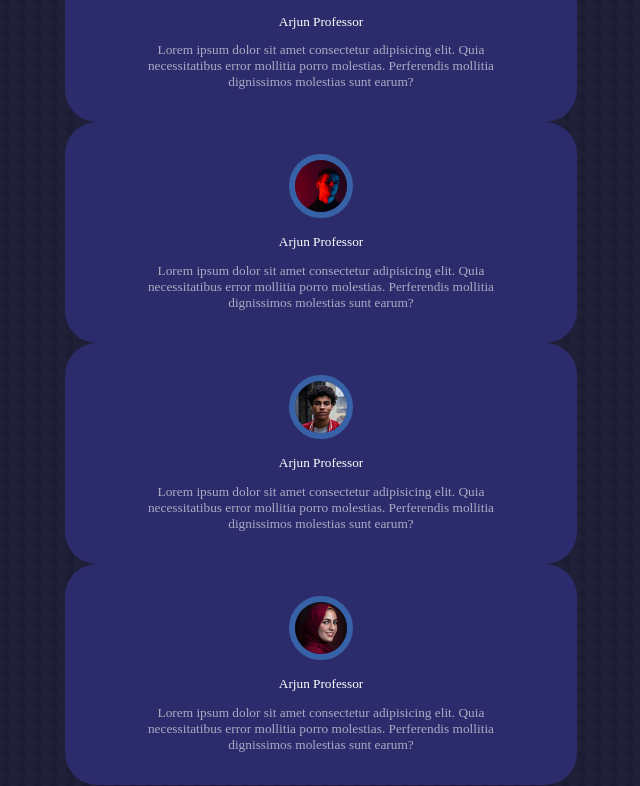
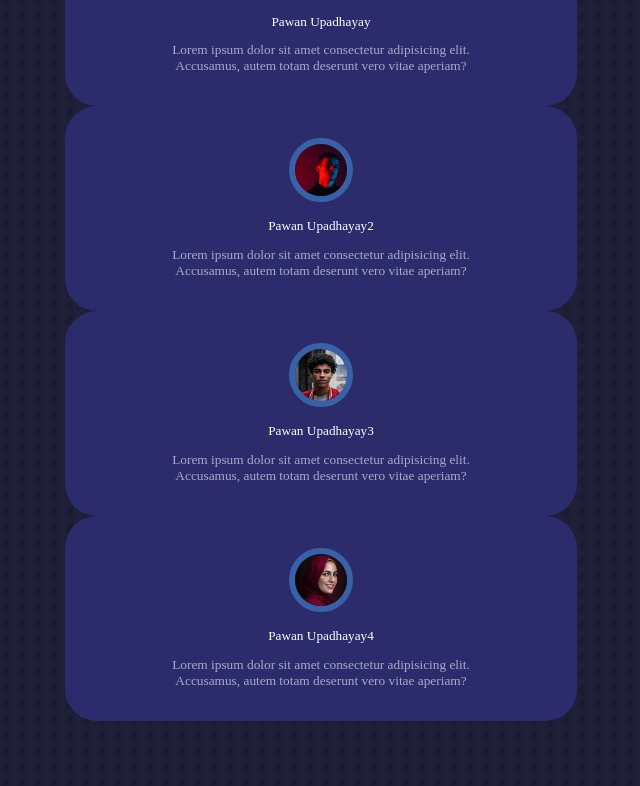
Before and after one commit to PawanNepson/Portfolioapp, a React (Create React App) app: page / in a window 1280 px wide. Shown: the part 3798-4584 px from the top of the page, without its empty margins (319-959 px from the left). Built offline with nearby package versions, Linux system fonts and the light colour scheme; a web font is replaced by a local one.

Commit message:
data generated dynamically in testimonial section

```diff
--- a/src/components/testimonials/Testimonials.jsx
+++ b/src/components/testimonials/Testimonials.jsx
@@ -3,56 +3,53 @@ import AVTR2 from "../../assets/avatar2.jpg";
 import AVTR3 from "../../assets/avatar3.jpg";
 import AVTR4 from "../../assets/avatar4.jpg";
 import "./testimonials.css";
+const data = [
+  {
+    id: 1,
+    name: "Pawan Upadhayay",
+    avatar: AVTR1,
+    review:
+      "Lorem ipsum dolor sit amet consectetur adipisicing elit. Accusamus, autem totam deserunt vero vitae aperiam?",
+  },
+  {
+    id: 2,
+    name: "Pawan Upadhayay2",
+    avatar: AVTR2,
+    review:
+      "Lorem ipsum dolor sit amet consectetur adipisicing elit. Accusamus, autem totam deserunt vero vitae aperiam?",
+  },
+  {
+    id: 3,
+    name: "Pawan Upadhayay3",
+    avatar: AVTR3,
+    review:
+      "Lorem ipsum dolor sit amet consectetur adipisicing elit. Accusamus, autem totam deserunt vero vitae aperiam?",
+  },
+  {
+    id: 4,
+    name: "Pawan Upadhayay4",
+    avatar: AVTR4,
+    review:
+      "Lorem ipsum dolor sit amet consectetur adipisicing elit. Accusamus, autem totam deserunt vero vitae aperiam?",
+  },
+];
 export const Testimonials = () => {
   return (
     <section id="testimonials">
       <h5>Recommendations From Seniors</h5>
       <h2>Recommendations</h2>
       <div className="container testimonials__container">
-        <article className="testimonial">
-          <div className="client__avatar">
-            <img src={AVTR1} alt="loading" />
-          </div>
-          <h5 className="client__name">Arjun Professor</h5>
-          <small className="client__review">
-            Lorem ipsum dolor sit amet consectetur adipisicing elit. Quia
-            necessitatibus error mollitia porro molestias. Perferendis mollitia
-            dignissimos molestias sunt earum?
-          </small>
-        </article>
-        <article className="testimonial">
-          <div className="client__avatar">
-            <img src={AVTR2} alt="loading" />
-          </div>
-          <h5 className="client__name">Arjun Professor</h5>
-          <small className="client__review">
-            Lorem ipsum dolor sit amet consectetur adipisicing elit. Quia
-            necessitatibus error mollitia porro molestias. Perferendis mollitia
-            dignissimos molestias sunt earum?
-          </small>
-        </article>
-        <article className="testimonial">
-          <div className="client__avatar">
-            <img src={AVTR3} alt="loading" />
-          </div>
-          <h5 className="client__name">Arjun Professor</h5>
-          <small className="client__review">
-            Lorem ipsum dolor sit amet consectetur adipisicing elit. Quia
-            necessitatibus error mollitia porro molestias. Perferendis mollitia
-            dignissimos molestias sunt earum?
-          </small>
-        </article>
-        <article className="testimonial">
-          <div className="client__avatar">
-            <img src={AVTR4} alt="loading" />
-          </div>
-          <h5 className="client__name">Arjun Professor</h5>
-          <small className="client__review">
-            Lorem ipsum dolor sit amet consectetur adipisicing elit. Quia
-            necessitatibus error mollitia porro molestias. Perferendis mollitia
-            dignissimos molestias sunt earum?
-          </small>
-        </article>
+        {data.map(({ id, name, review, avatar }) => {
+          return (
+            <article key={id} className="testimonial">
+              <div className="client__avatar">
+                <img src={avatar} alt="loading" />
+              </div>
+              <h5 className="client__name">{name}</h5>
+              <small className="client__review">{review}</small>
+            </article>
+          );
+        })}
       </div>
     </section>
   );
```
